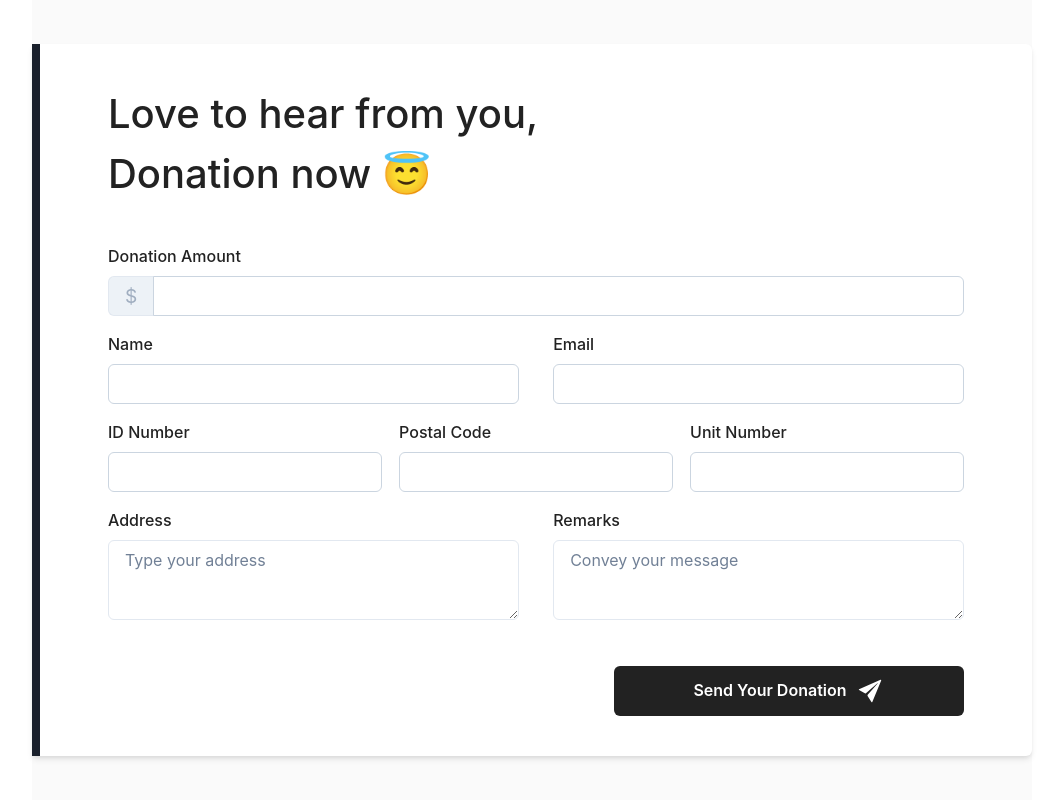
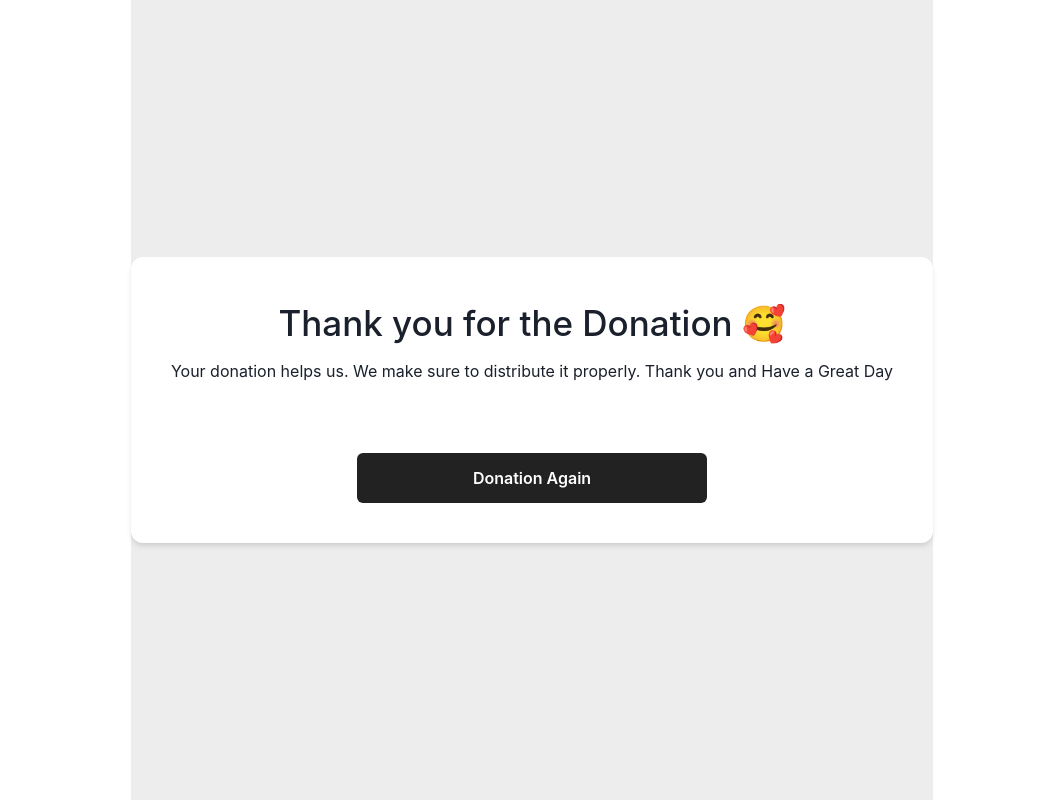
Before and after one commit to mitro-ubaidillah/Validation-App, a React (Vite) app: page /finish in a window 1280 px wide. Shown: the whole page, without its empty margins (108-1171 px from the left). Built offline with nearby package versions, Linux system fonts and the light colour scheme.

Commit message:
add page finish donation

```diff
--- /dev/null
+++ b/src/components/ButtonPrimary.jsx
@@ -0,0 +1,21 @@
+import { Button } from '@chakra-ui/react';
+import React from 'react';
+
+const ButtonPrimary = ({ type, children, onClick }) => {
+    return (
+        <Button
+            type={type}
+            bg={'#222222'}
+            color={"white"}
+            _hover={{ bg: '#363636' }}
+            width={{ base: 'full', sm: '300px', md: '350px' }}
+            height={{ base: '40px', md: '50px' }}
+            fontSize={{ base: '12px', md: '14px', lg: '16px' }}
+            onClick={onClick}
+        >
+            {children}
+        </Button>
+    );
+}
+
+export default ButtonPrimary;
--- a/src/components/CardInput.jsx
+++ b/src/components/CardInput.jsx
@@ -13,6 +13,7 @@ const CardInput = ({ title, children }) => {
             borderBottomLeftRadius={'none'}
             borderLeft={{ base:'none',md:'8px' }}
             borderColor={'#222222'}
+            bg={'white'}
         >
             <CardHeader>
                 <Text
--- a/src/components/Layout.jsx
+++ b/src/components/Layout.jsx
@@ -7,7 +7,7 @@ const Layout = ({ children }) => {
             alignContent={'center'}
             minHeight={'100vh'}
             width={'full'}
-            bg={'#fafafa'}
+            bg={'#ededed'}
         >
             {children}
         </Center>
--- a/src/components/TextAreaInput.jsx
+++ b/src/components/TextAreaInput.jsx
@@ -1,7 +1,7 @@
 import { FormControl, FormErrorMessage, FormLabel, Textarea } from '@chakra-ui/react';
 import React from 'react';
 
-const TextAreaInput = ({ errorsName, errorsMessage, register, title, placeholder }) => {
+const TextAreaInput = ({ errorsName, errorsMessage, register, title, placeholder, value, onChange }) => {
     return (
         <div>
             <FormControl
@@ -19,6 +19,8 @@ const TextAreaInput = ({ errorsName, errorsMessage, register, title, placeholder
                     size={'md'}
                     placeholder={placeholder}
                     fontSize={{ base:'12px', sm:'14px', md:'16px' }}
+                    value={value}
+                    onChange={onChange}
                     {...register}
                 />
                 {errorsName && (
--- /dev/null
+++ b/src/components/ToastSuccess.jsx
@@ -0,0 +1,85 @@
+import { Box, Flex, Table, TableContainer, Tbody, Td, Text, Tr } from '@chakra-ui/react';
+import React from 'react';
+import { AiOutlineClose } from 'react-icons/ai';
+
+const ToastSuccess = ({ data, onClose }) => {
+    return (
+        <Box
+            color={'white'}
+            bg={'#38A169'}
+            borderRadius={'xl'}
+            fontWeight={'400'}
+            position={'relative'}
+        >
+            <Box
+                position={'absolute'}
+                top={'5'}
+                right={'5'}
+                onClick={onClose}
+                cursor={'pointer'}
+            >
+                <AiOutlineClose fontSize={'20px'} />
+            </Box>
+            <Box
+                px={'10'}
+                pt={'10'}
+            >
+                <Text
+                    fontSize={'20px'}
+                    textAlign={'center'}
+                    borderBottom={'1px'}
+                >
+                    Send Data Success
+                </Text>
+                <TableContainer
+                    pt={'3'}
+                    px={'3'}
+                    pb={'10'}
+                >
+                    <Table variant={'unstyled'}>
+                        <Tbody>
+                            <Tr border={'none'}>
+                                <Td fontWeight={'500'}>Donation:</Td>
+                                <Td>{data.donation}</Td>
+                            </Tr>
+                            <Tr>
+                                <Td fontWeight={'500'}>Name:</Td>
+                                <Td>{data.name}</Td>
+                            </Tr>
+                            <Tr>
+                                <Td fontWeight={'500'}>Email:</Td>
+                                <Td>{data.email}</Td>
+                            </Tr>
+                            <Tr>
+                                <Td fontWeight={'500'}>ID Number:</Td>
+                                <Td>{data.id_number}</Td>
+                            </Tr>
+                            <Tr>
+                                <Td fontWeight={'500'}>Postal Code:</Td>
+                                <Td>{data.postal_code}</Td>
+                            </Tr>
+                            <Tr>
+                                <Td fontWeight={'500'}>Unit Number:</Td>
+                                <Td>{data.unit_number}</Td>
+                            </Tr>
+                            <Tr>
+                                <Td fontWeight={'500'}>Address:</Td>
+                                <Td>{data.address}</Td>
+                            </Tr>
+                            {
+                                data.remarks && (
+                                    <Tr>
+                                        <Td fontWeight={'500'}>Remarks:</Td>
+                                        <Td>{data.remarks}</Td>
+                                    </Tr>
+                                )
+                            }
+                        </Tbody>
+                    </Table>
+                </TableContainer>
+            </Box>
+        </Box>
+    );
+}
+
+export default ToastSuccess;
--- a/src/pages/App.jsx
+++ b/src/pages/App.jsx
@@ -1,13 +1,14 @@
 import { useState } from 'react'
 import { ChakraProvider } from '@chakra-ui/react'
 import DonationApp from './DonationApp'
+import RouterApp from '../router/RouterApp'
 
 function App() {
   const [count, setCount] = useState(0)
 
   return (
     <ChakraProvider>
-        <DonationApp />
+        <RouterApp />
     </ChakraProvider>
   )
 }
--- a/src/pages/DonationApp.jsx
+++ b/src/pages/DonationApp.jsx
@@ -1,46 +1,48 @@
-import React from 'react';
+import React, { useRef, useState } from 'react';
 import { useForm } from 'react-hook-form';
 import *  as Yup from 'yup';
 import { yupResolver } from '@hookform/resolvers/yup';
-import { Box, Button, Flex, InputLeftAddon } from '@chakra-ui/react';
+import { Box, Button, Flex, InputLeftAddon, Text, useToast } from '@chakra-ui/react';
 import InputField from '../components/InputField';
 import CardInput from '../components/CardInput';
 import Layout from '../components/Layout';
-import { nricValidation } from '../utils/nricValidation';
+import { nricValidation } from '../validations/nricValidation';
 import TextAreaInput from '../components/TextAreaInput';
 import { IoIosSend } from 'react-icons/io'
+import ButtonPrimary from '../components/ButtonPrimary';
+import { useNavigate } from 'react-router-dom';
+import ToastSuccess from '../components/ToastSuccess';
+import { inputValidation } from '../validations/InputValidaito';
 
-const unitNumberRegExp = /[0-9]{2}-[0-9a-zA-Z]{2}/g;
-const addressRegExp = /[a-zA-Z][0-9]*/;
+const DonationApp = () => {
+    const navigate = useNavigate();
+    const toast = useToast();
+    const toastIdRef = useRef();
 
-const schema = Yup.object({
-    name: Yup.string().required(),
-    donation: Yup.number('Only numbers').required(),
-    email: Yup.string().email().required(),
-    id_number: Yup.string().test('NRIC validation', function (value) {
-        const validation = nricValidation(value);
-        if (validation === false) {
-            return this.createError({
-                path: this.path,
-                message: 'NRIC wong',
-            });
-        } else {
-            return true;
+    const { register, handleSubmit, formState: { errors } } = useForm({
+        resolver: yupResolver(inputValidation)
+    });
+
+    const SuccessToast = (data) => {
+        toastIdRef.current = toast({
+            position: 'top',
+            duration: 1500,
+            render: () => (
+                <ToastSuccess data={data} onClose={()=>closeToast()} />
+            )
+        })
+    }
+
+    const closeToast = () => {
+        if(toastIdRef.current) {
+            toast.close(toastIdRef.current);
         }
     }
-    ).required(),
-    postal_code: Yup.string().min(6).required(),
-    unit_number: Yup.string().matches(unitNumberRegExp, `Must contain a number(or letter) and hyphen symbol`).required(),
-    address: Yup.string().optional().matches(addressRegExp, `Don't allowed numbers only`),
-    remarks: Yup.string().optional()
-}).required();
 
-const DonationApp = () => {
-    const { register, handleSubmit, formState: { errors } } = useForm({
-        resolver: yupResolver(schema)
-    })
+    const onSubmit = (data) => {
+        SuccessToast(data);
+    }
 
-    const onSubmit = data => console.log(data);
 
     return (
         <Layout>
@@ -133,17 +135,11 @@ const DonationApp = () => {
                     <Box
                         textAlign={{ base: 'center', sm: 'right' }}
                     >
-                        <Button
-                            type="submit"
-                            bg={'#222222'}
-                            color={"white"}
-                            _hover={{ bg: '#363636' }}
-                            width={{ base: 'full', sm: '300px', md: '350px' }}
-                            height={{ base: '40px', md: '50px' }}
-                            fontSize={{ base: '12px', md: '14px', lg: '16px' }}
+                        <ButtonPrimary
+                            type={'submit'}
                         >
-                            Send Your Donation &nbsp; {<IoIosSend size={'30px'} />}
-                        </Button>
+                            Send Your Donation &nbsp;<IoIosSend size={'30px'} />
+                        </ButtonPrimary>
                     </Box>
                 </form>
             </CardInput>
--- /dev/null
+++ b/src/pages/FinishDonationApp.jsx
@@ -0,0 +1,46 @@
+import React from 'react';
+import Layout from '../components/Layout';
+import { Box, Text } from '@chakra-ui/react';
+import ButtonPrimary from '../components/ButtonPrimary';
+import { useNavigate } from 'react-router-dom';
+
+const FinishDonationApp = () => {
+    const navigate = useNavigate();
+
+    const backToHome = () => {
+        navigate('/');
+    }
+
+    return (
+        <Layout>
+            <Box
+                shadow={'md'}
+                px={'10'}
+                py={'10'}
+                borderRadius={'xl'}
+                bg={'white'}
+                textAlign={'center'}
+            >
+                <Text
+                    fontSize={{ base: '24px', sm: '26px', md: '30px', lg: '35px' }}
+                    fontWeight={'500'}
+                    mb={'10px'}
+                >
+                    Thank you for the Donation 🥰
+                </Text>
+                <Text
+                    mb={'70px'}
+                >
+                    Your donation helps us. We make sure to distribute it properly. Thank you and Have a Great Day
+                </Text>
+                <ButtonPrimary
+                    onClick={() => backToHome()}
+                >
+                    Donation Again
+                </ButtonPrimary>
+            </Box>
+        </Layout>
+    );
+}
+
+export default FinishDonationApp;
--- /dev/null
+++ b/src/router/RouterApp.jsx
@@ -0,0 +1,17 @@
+import React from 'react';
+import { BrowserRouter, Route, Routes } from 'react-router-dom';
+import DonationApp from '../pages/DonationApp';
+import FinishDonationApp from '../pages/FinishDonationApp';
+
+const RouterApp = () => {
+    return (
+        <BrowserRouter>
+            <Routes>
+                <Route path='/' element={<DonationApp />} />
+                <Route path='/finish' element={<FinishDonationApp />} />
+            </Routes>
+        </BrowserRouter>
+    );
+}
+
+export default RouterApp;
--- /dev/null
+++ b/src/validations/InputValidaito.jsx
@@ -0,0 +1,41 @@
+import * as Yup from 'yup';
+import { nricValidation } from './nricValidation';
+
+const unitNumberRegExp = /[0-9]{2}-[0-9a-zA-Z]{2}/g;
+const addressRegExp = /[a-zA-Z][0-9]$/;
+
+export const inputValidation = Yup.object().shape({
+    name: Yup.string().required(),
+    donation: Yup.number('Only numbers').required(),
+    email: Yup.string().email().required(),
+    id_number: Yup.string().test('NRIC validation', function (value) {
+        const validation = nricValidation(value);
+        if (validation === false) {
+            return this.createError({
+                path: this.path,
+                message: 'NRIC wong',
+            });
+        } else {
+            return true;
+        }
+    }
+    ).required(),
+    postal_code: Yup.string().min(6, 'Min length 6 digit').required(),
+    unit_number: Yup.string().matches(unitNumberRegExp, `Must contain a number(or letter) and hyphen symbol`).max(6, 'Max length 6 digit').required(),
+    // address: Yup.string().when('address', (val, schema) => {
+    //     if(val?.length > 0) {
+    //         return Yup.string().matches(addressRegExp, 'Address can`t only use digit').required()
+    //     }else{
+    //         return Yup.string().notRequired();
+    //     }
+    // }),
+    address: Yup.string().when("address", (val, schema) => {
+        console.log(val.length)
+        if (val?.length > 0) {  //if address exist then apply min max else not
+            return Yup.string().min(5, "min 5").max(255, "max 255").required("Required");
+        } else {
+            return Yup.string().notRequired();
+        }
+    }),
+    remarks: Yup.string().optional()
+}, [['address', 'address'], 'name', 'donation', 'email', 'id_number', 'postal_code', 'unit_number', 'remarks']).required();
```
Also changed, not shown: src/pages/FinishDonationPage.jsx (deleted, +0 -12 lines), src/validations/nricValidation.jsx (renamed from src/utils/nricValidation.jsx), 1 other file (tests, documents, lock files or other folders).
